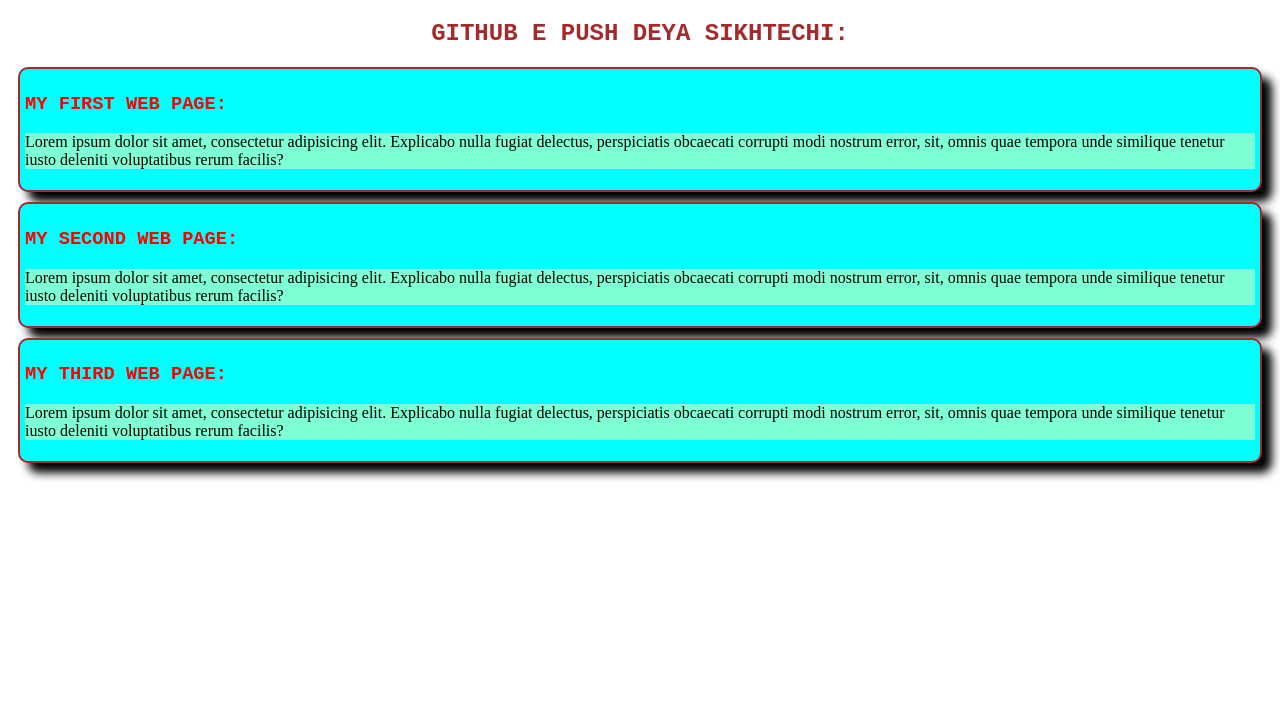
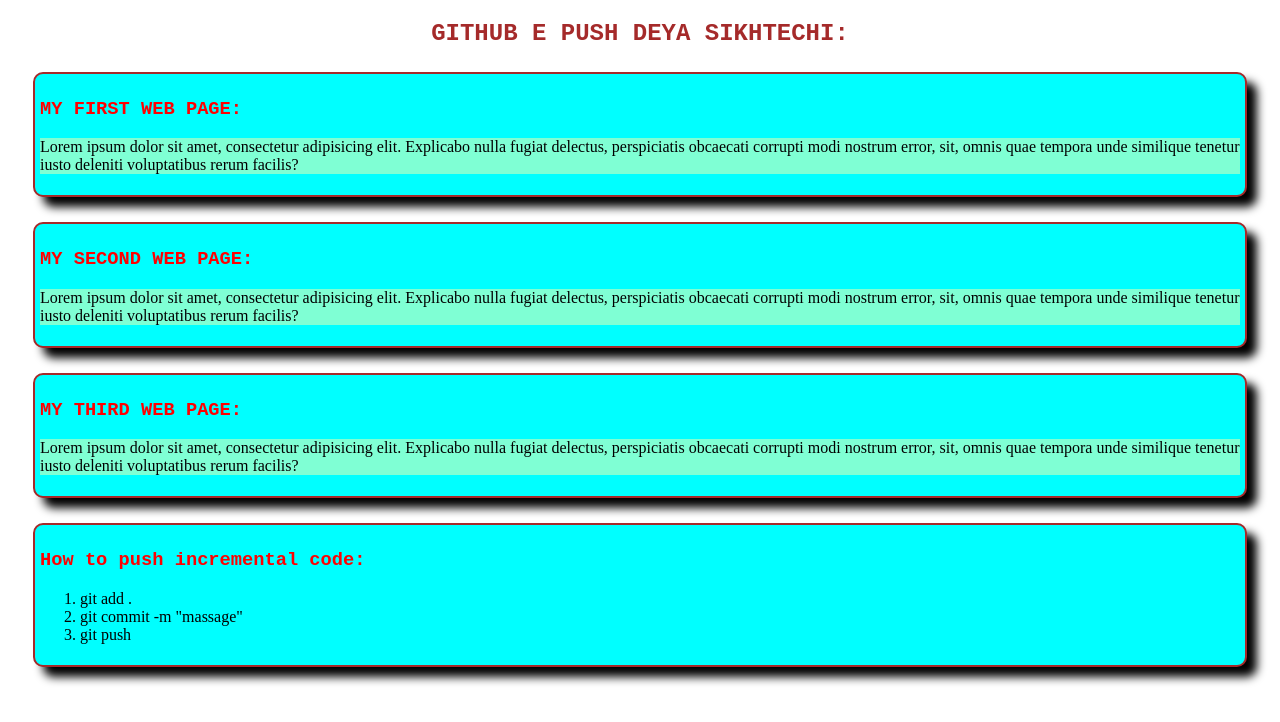
Before and after one commit to Safayet-islam123/my-simple-website, a plain HTML site: page index.html in a window 1280 px wide. Drawn offline with Linux system fonts and the light colour scheme.

Commit message:
new correction

```diff
--- a/index.html
+++ b/index.html
@@ -31,5 +31,13 @@
     <p>Lorem ipsum dolor sit amet, consectetur adipisicing elit. Explicabo nulla fugiat delectus, perspiciatis obcaecati corrupti modi nostrum error, sit, omnis quae tempora unde similique tenetur iusto deleniti voluptatibus rerum facilis?
     </p>
   </div>
+  <div class="div">
+    <h3>How to push incremental code:</h3>
+    <ol>
+      <li>git add .</li>
+      <li>git commit -m "massage"</li>
+      <li>git push</li>
+    </ol>
+  </div>
 </body>
 </html>
--- a/styles/style.css
+++ b/styles/style.css
@@ -7,7 +7,7 @@ h3{
 }
 .div{
   padding: 5px;
-  margin: 10px;
+  margin: 25px;
   background-color: aqua;
   border: 2px solid brown;
   border-radius: 10px;
```
